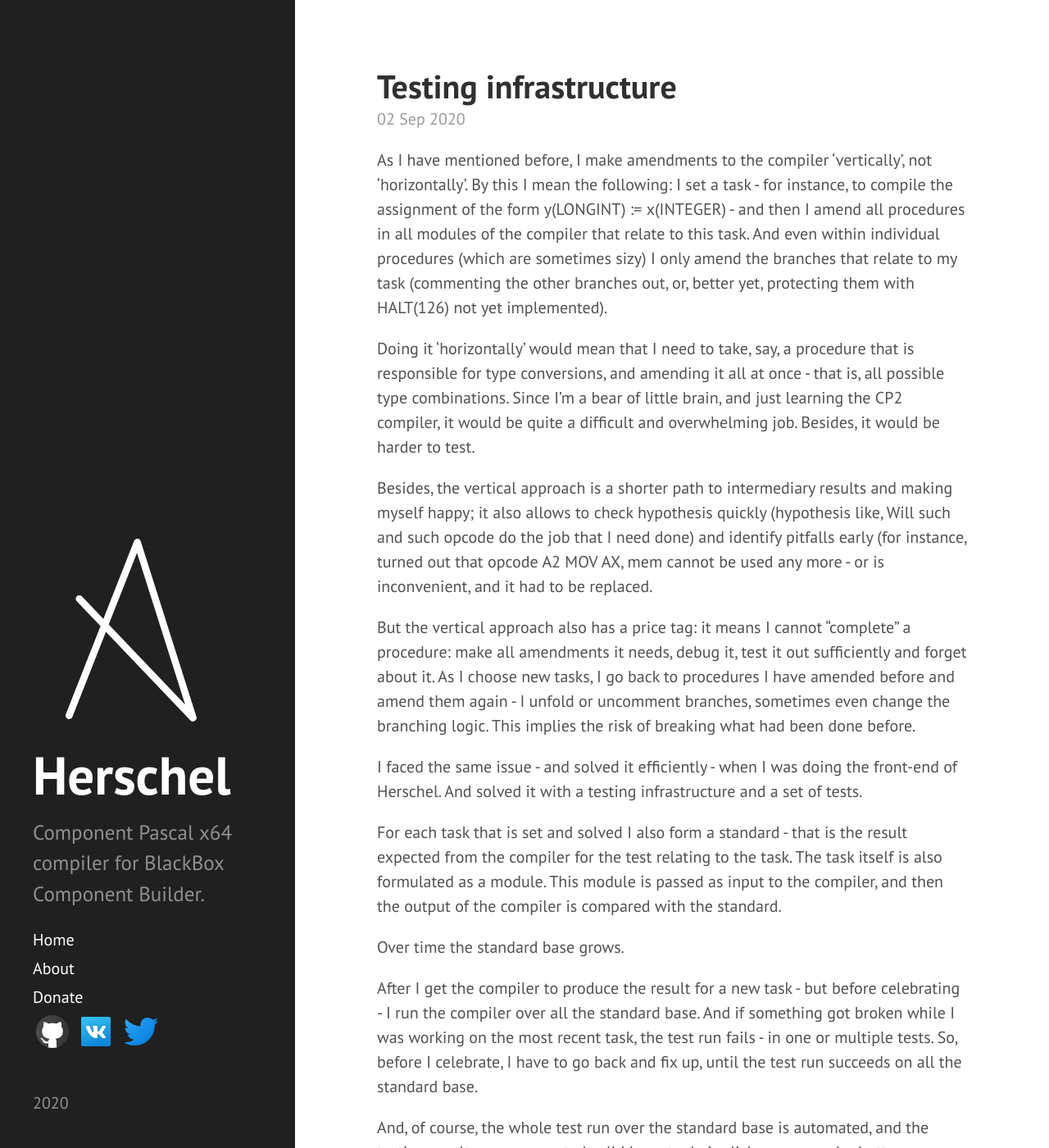
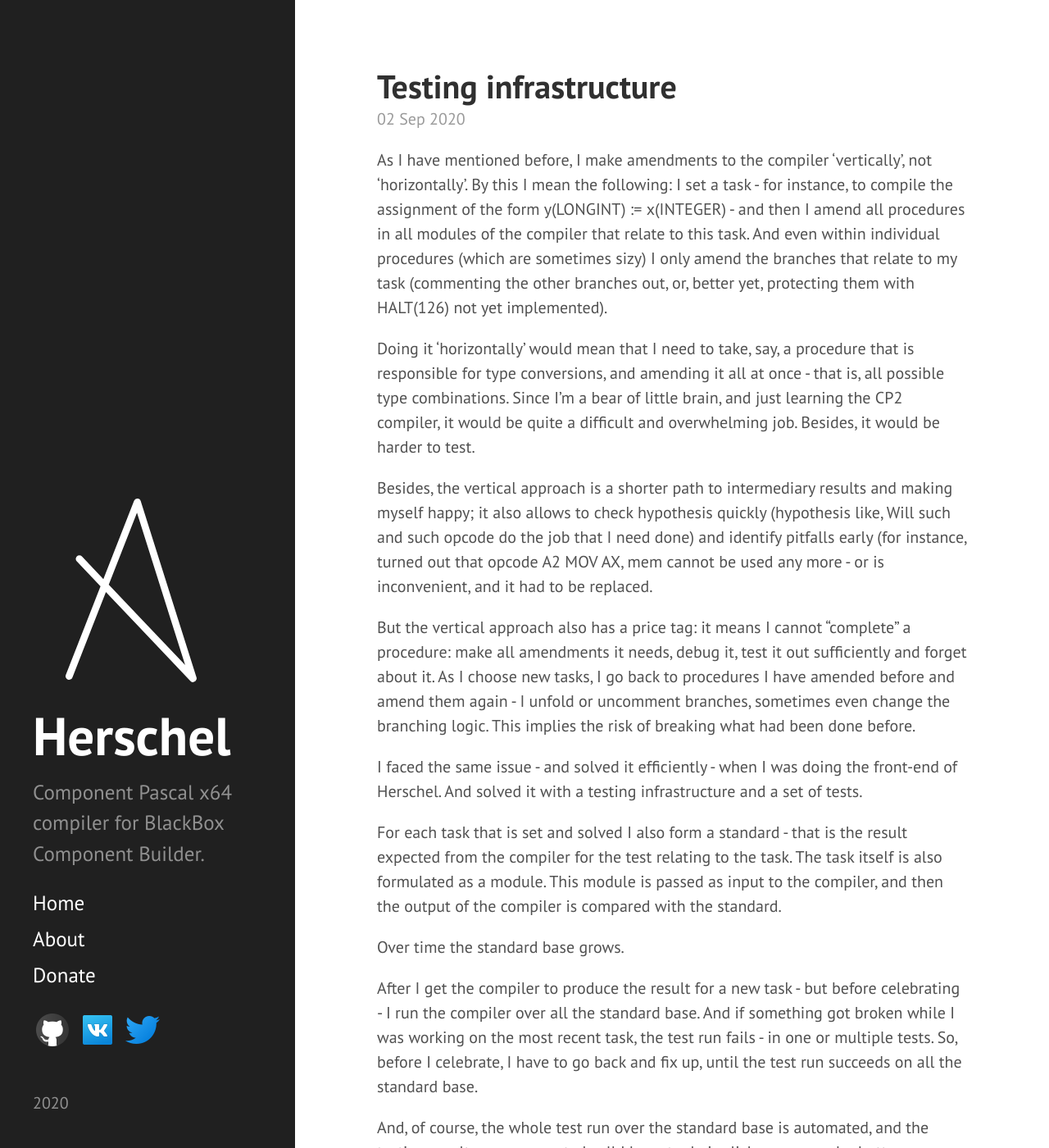
Before and after one commit to bbcb/bbcb.github.io, a Jekyll site: the page built from index.html, in a window 1280 px wide and 1400 px high. Shown: the whole window at 82% size. Built offline with Jekyll 4.4.1, drawn with Linux system fonts in a browser that asks for light colours; the list of posts is cut into pages by our own code.

Commit message:
menu font-size

```diff
--- a/_includes/sidebar.html
+++ b/_includes/sidebar.html
@@ -27,7 +27,7 @@
         {% endif %}
       {% endfor %}
 
-	<div style="maring-top: 15px;">
+	<div style="padding-top: 20px;">
 		<a href="{{ site.github.repo }}"><img src="/img/github-48.png" style="border: 0px; display: inline; "></a>
 		<a href="https://vk.com/HerschelCompiler"><img src="/img/vk-48.png" style="border: 0px; display: inline; "></a>
 		<a href="https://twitter.com/HerschelCP64"><img src="/img/twitter-48.png" style="border: 0px; display: inline; "></a>
--- a/public/css/hyde.css
+++ b/public/css/hyde.css
@@ -86,6 +86,7 @@ html {
 /* Sidebar nav */
 .sidebar-nav {
   margin-bottom: 1rem;
+  font-size: 1.25rem;
 }
 .sidebar-nav-item {
   display: block;
```
